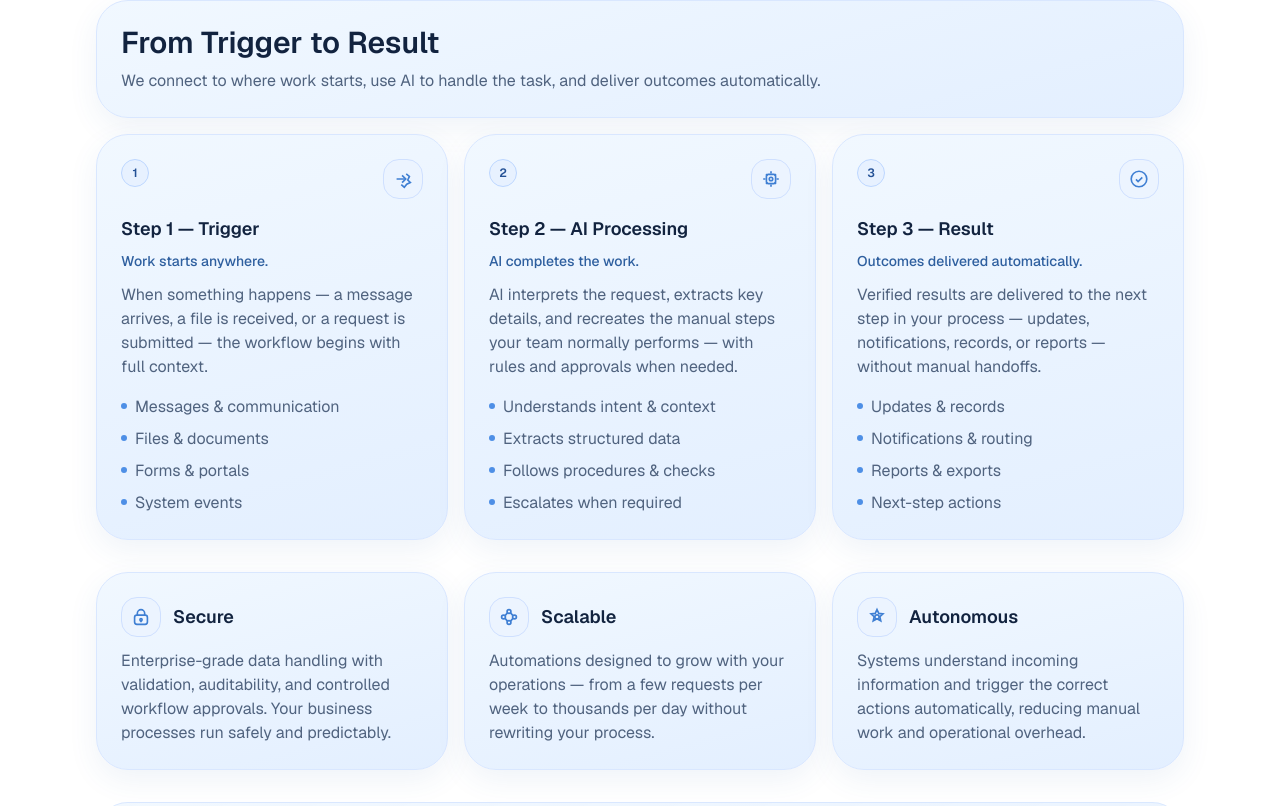
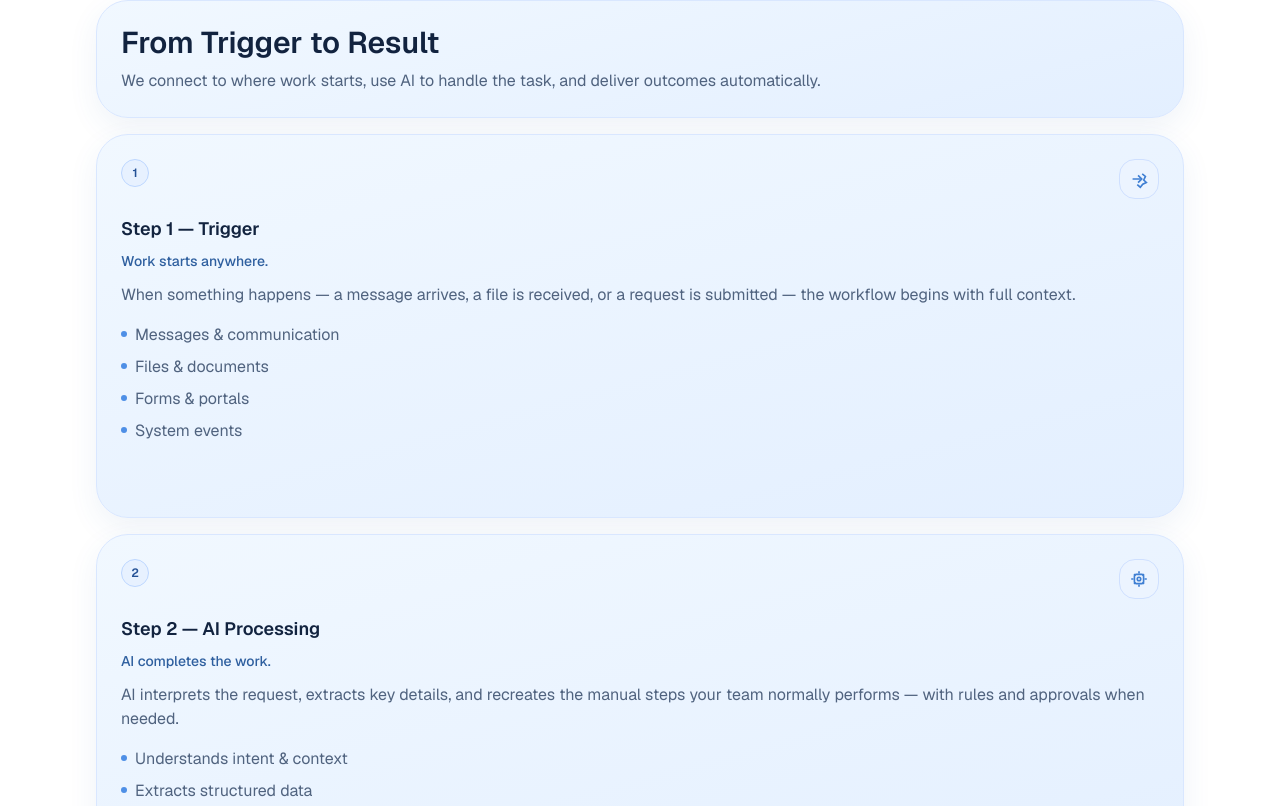
Before and after one commit to siddak1234/snoopy, a Next.js app: page / in a window 1280 px wide. Shown: the part 454-1260 px from the top of the page. Built offline with nearby package versions, Linux system fonts and the light colour scheme.

Commit message:
Change cards to be vertical

```diff
--- a/components/home/ProcessStepsSection.tsx
+++ b/components/home/ProcessStepsSection.tsx
@@ -58,7 +58,7 @@
         </p>
       </div>
 
-      <div className="grid grid-cols-1 gap-4 lg:grid-cols-3">
+      <div className="grid grid-cols-1 gap-4">
         {steps.map((step) => (
           <ProcessStepCard
             key={step.stepNumber}
```
